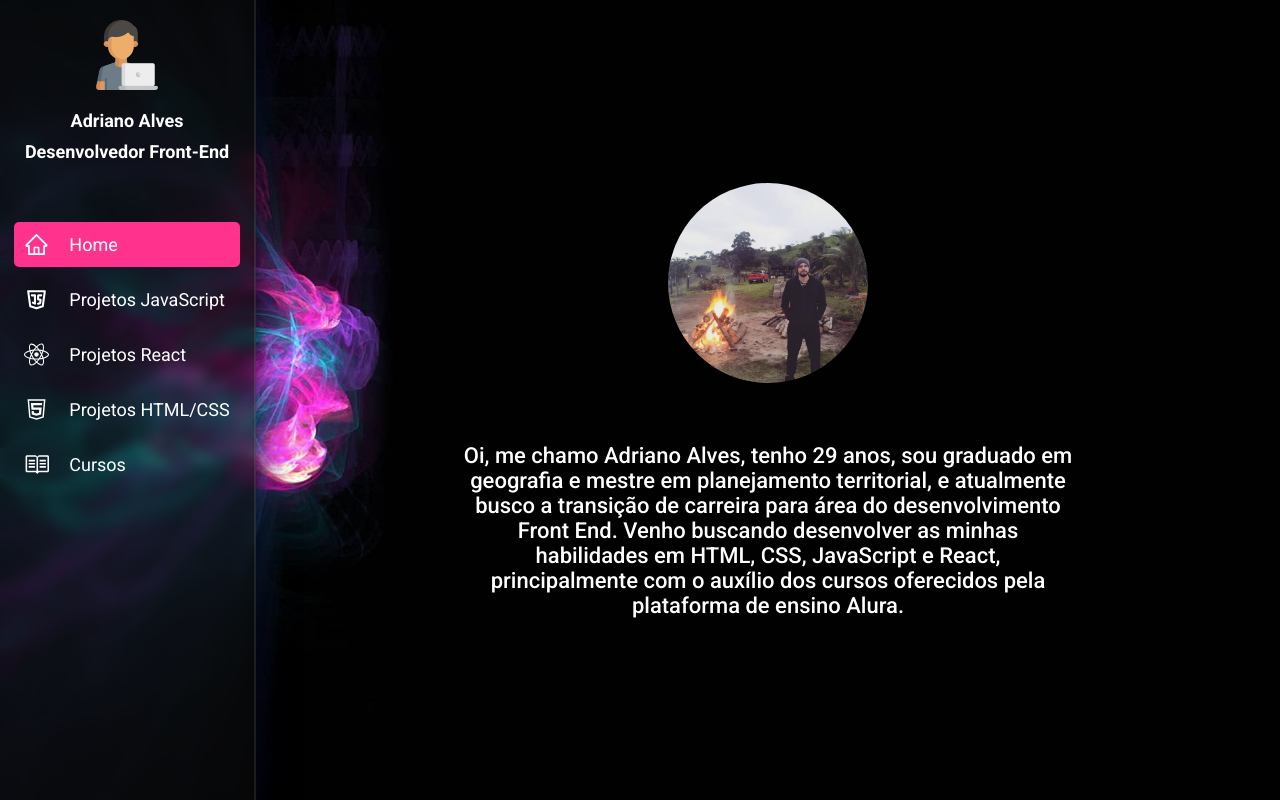
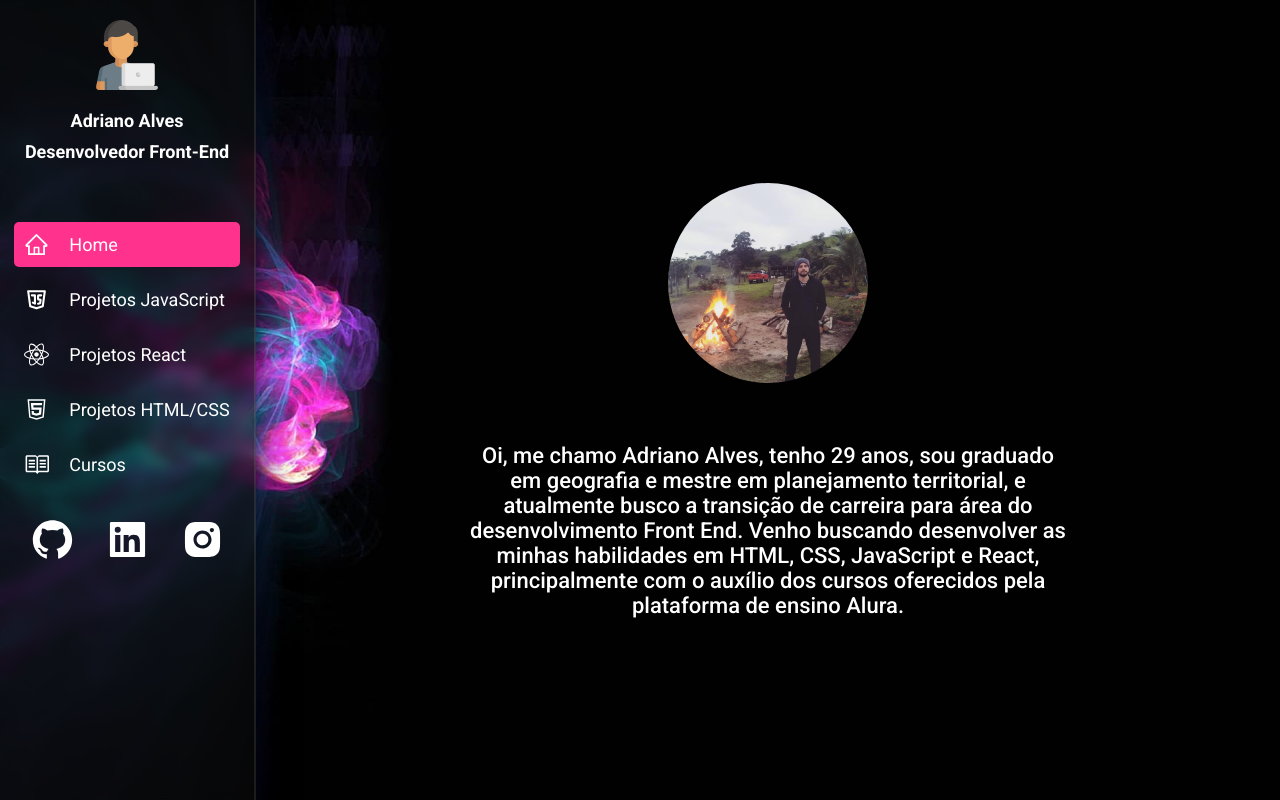
Before and after one commit to Adrianodbs/Portifolio-reactjs, a React (Create React App) app: page / in a window 1280 px wide. Built offline with nearby package versions, Linux system fonts and the light colour scheme.

Commit message:
adição redes sociais

```diff
--- a/src/components/Header/index.js
+++ b/src/components/Header/index.js
@@ -4,9 +4,10 @@ import logo from '../../img/programador.png'
 //Icons
 import {
   AiOutlineHome,
-  AiOutlineMobile,
-  AiOutlineMail,
-  AiOutlineHtml5
+  AiOutlineHtml5,
+  AiFillGithub,
+  AiFillLinkedin,
+  AiFillInstagram
 } from 'react-icons/ai'
 import { TbBrandJavascript } from 'react-icons/tb'
 import { FaReact } from 'react-icons/fa'
@@ -75,13 +76,29 @@ function Header({ page }) {
             </li>
           </ul>
         </C.UlContent>
+        <C.Redes>
+          <a href="https://github.com/Adrianodbs" target="_blank">
+            <AiFillGithub size={45} color="#fff" />
+          </a>
+          <a
+            href="https://www.linkedin.com/in/adriano-alves-4294b2168/"
+            target="_blank"
+          >
+            <AiFillLinkedin size={45} color="#fff" />
+          </a>
+          <a href="https://www.instagram.com/_adrianoalvess_/" target="_blank">
+            <AiFillInstagram size={45} color="#fff" />
+          </a>
+        </C.Redes>
       </C.Sidebar>
 
-      {menu === 1 && <Home />}
-      {menu === 2 && <ProjetosJavaScript />}
-      {menu === 3 && <ReactPages />}
-      {menu === 4 && <HtmlCss />}
-      {menu === 5 && <Cursos />}
+      <C.Content>
+        {menu === 1 && <Home />}
+        {menu === 2 && <ProjetosJavaScript />}
+        {menu === 3 && <ReactPages />}
+        {menu === 4 && <HtmlCss />}
+        {menu === 5 && <Cursos />}
+      </C.Content>
     </C.Page>
   )
 }
--- a/src/components/Header/styles.js
+++ b/src/components/Header/styles.js
@@ -87,11 +87,40 @@ export const UlContent = styled.div`
 //   }
 // `
 
-// export const Content = styled.div`
-//   display: flex;
-//   flex-direction: column;
-//   justify-content: center;
-//   align-items: center;
-//   margin: 0 auto;
-//   width: 100%;
-// `
+export const Content = styled.div`
+  display: flex;
+  padding: 10px;
+`
+
+export const Redes = styled.div`
+  display: flex;
+  width: 100%;
+  align-items: center;
+  justify-content: center;
+  gap: 30px;
+  margin-top: 20px;
+
+  @keyframes animate {
+    0%,
+    100% {
+      color: deeppink;
+    }
+
+    25% {
+      color: deepskyblue;
+    }
+
+    50% {
+      color: lawngreen;
+    }
+
+    75% {
+      color: yellow;
+    }
+  }
+
+  a svg:hover {
+    text-shadow: 0 0 15px;
+    animation: animate 1.5s infinite linear;
+  }
+`
--- a/src/pages/Cursos/styles.js
+++ b/src/pages/Cursos/styles.js
@@ -37,7 +37,7 @@ export const Content = styled.div`
   border-radius: 8px;
   margin-top: 40px;
   width: 90%;
-  height: 75vh;
+  height: 70vh;
   overflow: scroll;
   ::-webkit-scrollbar-track {
     display: none;
```
